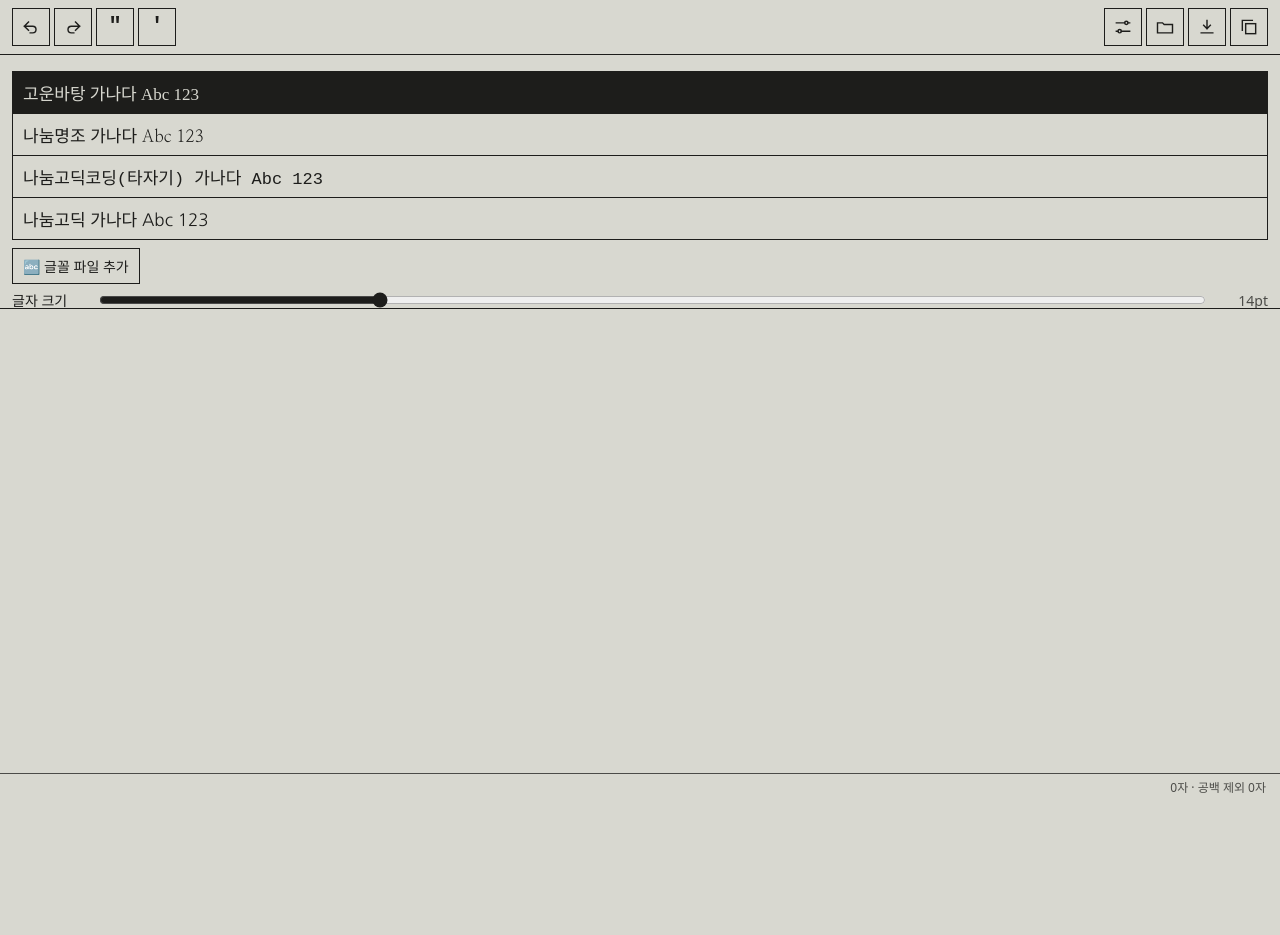
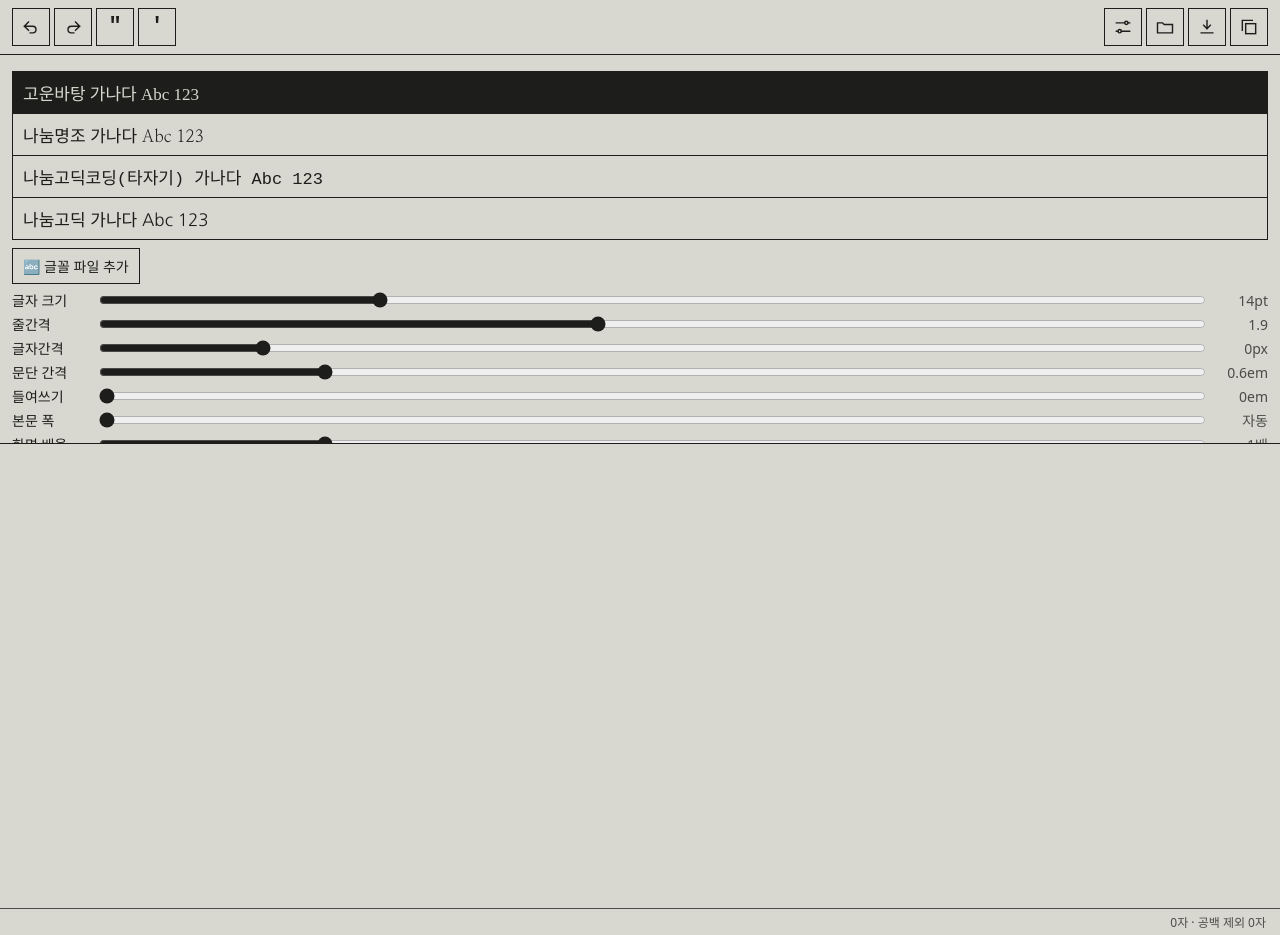
Before and after one commit to jailkeeper-123/ink-typewriter, a plain HTML site: page index.html in a window 1280 px wide. Both pictures are taken after a click on the button 1123 px from the left and 27 px from the top of the page. Before the commit the page ends 800 px from the top, so only its background shows below. Drawn offline with nearby package versions, Linux system fonts and the light colour scheme; a web font is replaced by a local one.

Commit message:
Update index.html

```diff
--- a/index.html
+++ b/index.html
@@ -14,13 +14,13 @@ button,select,input{font:inherit;color:inherit}
 button,select{background:transparent;border:1px solid var(--ink);border-radius:0;padding:6px 10px;cursor:pointer;min-height:36px}
 button:active{background:var(--ink);color:var(--bg)}
 :focus-visible{outline:2px solid var(--ink);outline-offset:2px}
-#bar{display:flex;align-items:center;gap:4px;padding:8px 12px;border-bottom:1px solid var(--ink)}
+#bar{flex:none;display:flex;align-items:center;gap:4px;padding:8px 12px;border-bottom:1px solid var(--ink)}
 #bar .sp{flex:1}
 #bar button{min-width:38px;height:38px;padding:0 4px;display:inline-flex;align-items:center;justify-content:center}
 #bar .q{font:700 22px/1 'Nanum Gothic Coding',monospace}
 button svg{width:20px;height:20px;fill:none;stroke:currentColor;stroke-width:1.7;stroke-linecap:square;stroke-linejoin:miter}
 #bar button.on,.tgt.on{background:var(--ink);color:var(--bg)}
-#foot{padding:4px 14px;font-size:12px;opacity:.75;text-align:right;border-top:1px solid var(--ink)}
+#foot{flex:none;padding:4px 14px;font-size:12px;opacity:.75;text-align:right;border-top:1px solid var(--ink)}
 .lab{font-size:12px;opacity:.7;margin-top:10px}
 #fl{display:flex;flex-direction:column;width:100%;max-height:170px;overflow-y:auto;border:1px solid var(--ink)}
 #fl button{border:0;border-bottom:1px solid var(--ink);text-align:left;font-size:17px;padding:8px 10px;min-height:40px}
@@ -29,7 +29,7 @@ button svg{width:20px;height:20px;fill:none;stroke:currentColor;stroke-width:1.7
 #hex{width:7.5em;border:1px solid var(--ink);background:transparent;padding:6px;font-family:monospace;border-radius:0}
 .chip{position:relative;display:inline-block}
 .chip .x{position:absolute;top:-8px;right:-8px;width:20px;height:20px;min-height:0;padding:0;font-size:13px;line-height:1;border-radius:50%;background:var(--bg)}
-#panel{border-bottom:1px solid var(--ink);padding:10px 12px;max-height:46vh;overflow-y:auto;font-size:14px}
+#panel{flex:none;border-bottom:1px solid var(--ink);padding:10px 12px;max-height:46vh;overflow-y:auto;font-size:14px}
 #panel[hidden]{display:none}
 .row{display:flex;flex-wrap:wrap;gap:8px;align-items:center;margin:6px 0}
 .sl{display:grid;grid-template-columns:5.5em 1fr 4em;gap:8px;align-items:center;margin:4px 0}
@@ -40,7 +40,7 @@ summary{cursor:pointer;padding:4px 0}
 
 .sw{width:34px;height:34px;min-height:0;padding:0}
 label.chk{display:flex;gap:6px;align-items:center}
-#ed{zoom:var(--z);flex:1;overflow-y:auto;box-sizing:border-box;width:100%;max-width:var(--pw);margin:0 auto;padding:24px 18px 55vh;outline:none;font-family:var(--font);font-size:var(--fs);line-height:var(--lh);letter-spacing:var(--ls);word-break:var(--wb);overflow-wrap:break-word;caret-color:var(--ink)}
+#ed{flex:1 1 0;min-height:0;overflow-y:auto;box-sizing:border-box;width:100%;max-width:var(--pw);margin:0 auto;padding:24px 18px 55vh;outline:none;font-family:var(--font);font-size:var(--fs);line-height:var(--lh);letter-spacing:var(--ls);word-break:var(--wb);overflow-wrap:break-word;caret-color:var(--ink)}
 #ed div{margin:0 0 var(--ps);text-indent:var(--ind);min-height:1em}
 ::selection{background:var(--ink);color:var(--bg)}
 </style>
@@ -98,8 +98,8 @@ let S={...DEF};
 try{const t=JSON.parse(localStorage.getItem('ink-s')||'null');if(t){if(!t.u&&t.fs)t.fs=Math.round(t.fs*1.5)/2;Object.assign(S,t)}else if(matchMedia('(prefers-color-scheme: dark)').matches){S.bg=PRE[2][0];S.ink=PRE[2][1]}}catch(e){}
 const saveS=()=>{S.u=1;try{localStorage.setItem('ink-s',JSON.stringify(S))}catch(e){}};
 function apply(sk){
-  root.setProperty('--bg',S.bg);root.setProperty('--ink',S.ink);root.setProperty('--fs',S.fs+'pt');root.setProperty('--lh',S.lh);
-  root.setProperty('--ls',S.ls+'px');root.setProperty('--ps',S.ps+'em');root.setProperty('--ind',S.ind+'em');root.setProperty('--pw',S.pw?S.pw+'cm':'44em');root.setProperty('--z',S.zoom||1);root.setProperty('--font',S.font);
+  root.setProperty('--bg',S.bg);root.setProperty('--ink',S.ink);root.setProperty('--fs',(S.fs*(S.zoom||1)).toFixed(2)+'pt');root.setProperty('--lh',S.lh);
+  root.setProperty('--ls',(S.ls*(S.zoom||1)).toFixed(2)+'px');root.setProperty('--ps',S.ps+'em');root.setProperty('--ind',S.ind+'em');root.setProperty('--pw',S.pw?(S.pw*(S.zoom||1)).toFixed(2)+'cm':'44em');root.setProperty('--font',S.font);
   root.setProperty('--wb',S.kw?'keep-all':'normal');$('#kw').checked=S.kw;
   $('#tw').checked=S.tw;$('#spc').checked=S.spc;if(lastF!==S.font){lastF=S.font;renderFonts()}if(!sk)syncColor();
   R.forEach(([k])=>{const i=$('#sl_'+k);if(i){i.value=S[k];i.nextElementSibling.textContent=(k=='pw'&&!S.pw)?'자동':S[k]+R.find(r=>r[0]==k)[5]}});
```
